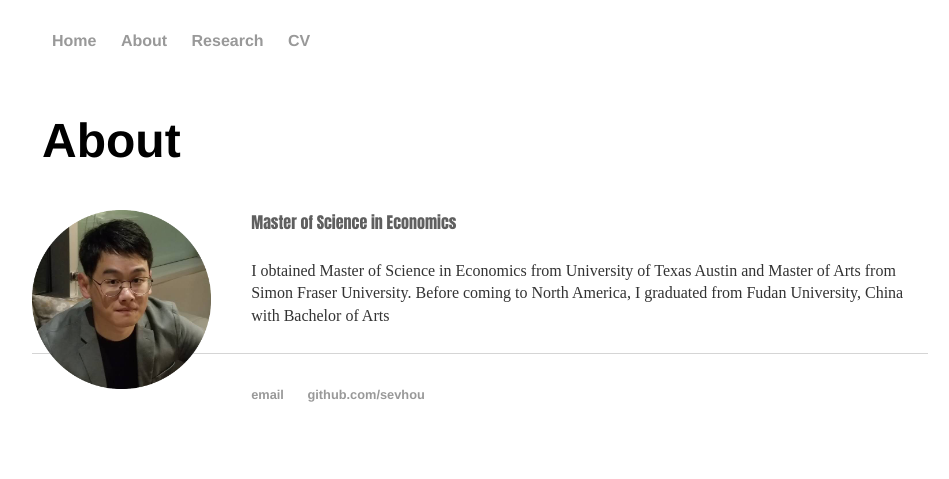
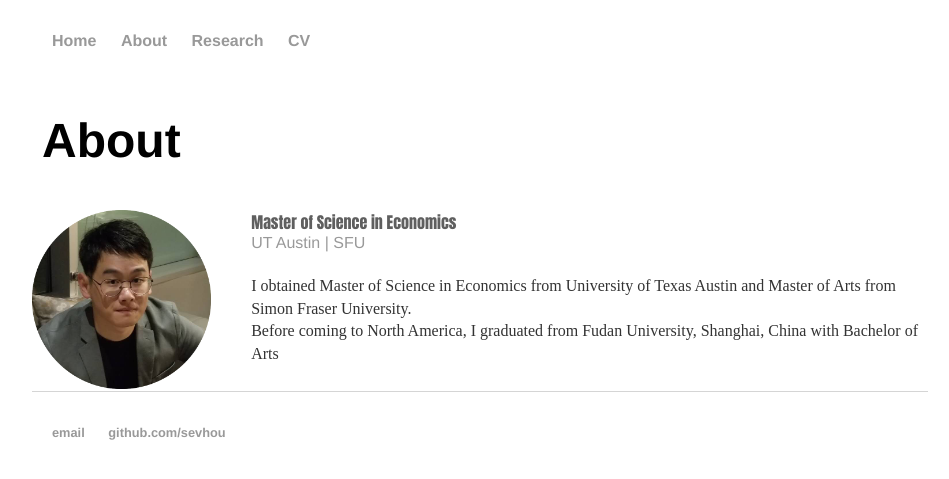
Before and after one commit to sevhou/sevhou.github.io, a Jekyll site: the page built from about/index.html, in a window 1280 px wide, cut to the strip 94-573 px from the top of the page. Shown: the whole strip, without its empty margins (160-1109 px from the left). Built offline with Jekyll 4.4.1, drawn with Linux system fonts in a browser that asks for light colours.

Commit message:
Update index.html

```diff
--- a/about/index.html
+++ b/about/index.html
@@ -6,9 +6,12 @@
 <div class="blurb">
 	<h1>About</h1>
 		<img class="imageleft" src="WechatIMG3763.png">
+	<div style="margin-left: 20px">
 	<h2>Master of Science in Economics</h2>
-	<p> I obtained Master of Science in Economics from University of Texas Austin and Master of Arts from Simon Fraser University. Before coming to North America, I graduated from Fudan University, China with Bachelor of Arts
-		    </p>
+		<p class="light-text">UT Austin  |  SFU </p>
+	<p> I obtained Master of Science in Economics from University of Texas Austin and Master of Arts from Simon Fraser University.
+		<br>Before coming to North America, I graduated from Fudan University, Shanghai, China with Bachelor of Arts</p>
+	</div>
 
 
 </div><!-- /.blurb -->
```
